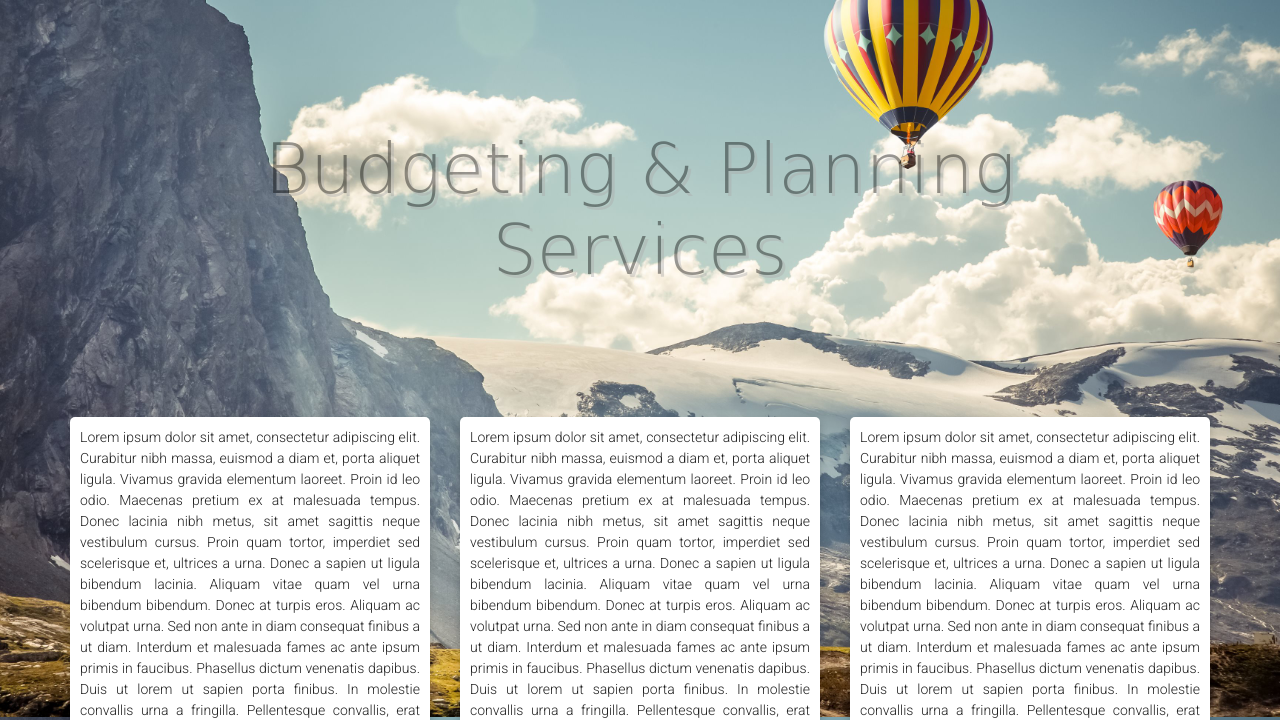
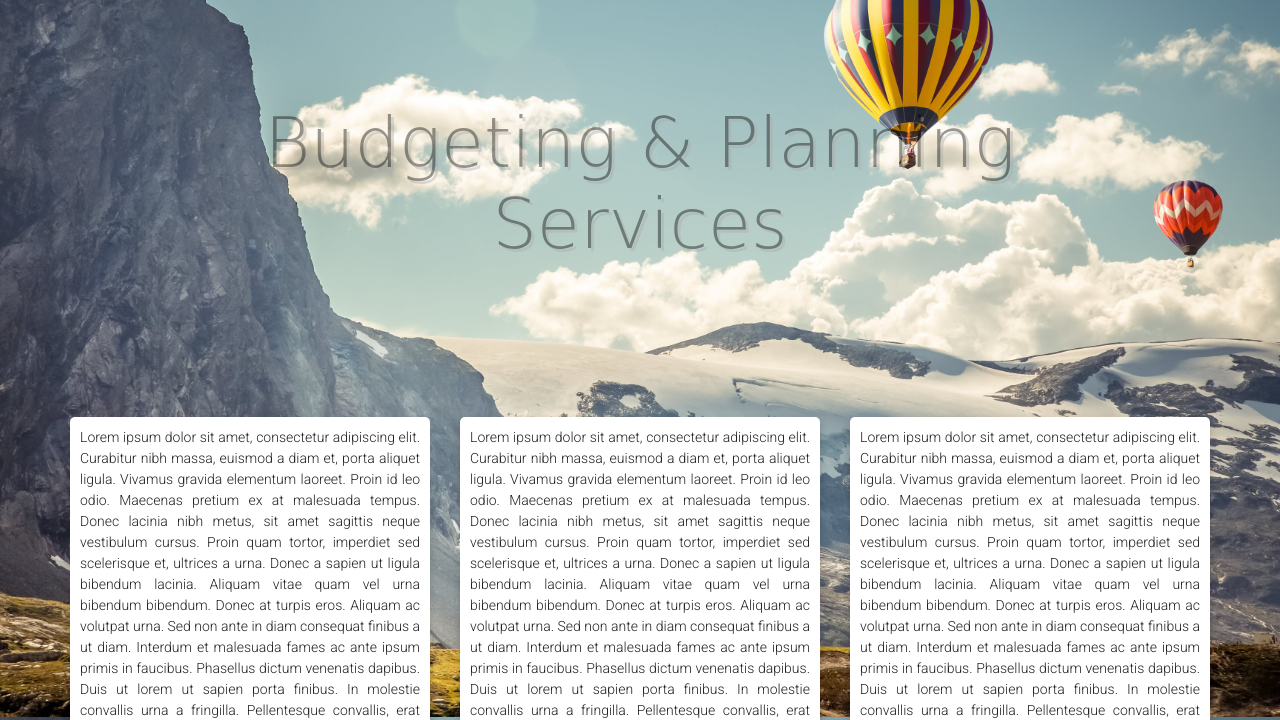
Before and after one commit to Amorpheuz/Fortune, a plain HTML site: page Services-BPS.html in a window 1280 px wide. Shown: the part 83-803 px from the top of the page. Drawn offline with Linux system fonts and the light colour scheme; a web font is replaced by a local one.

Commit message:
Pulled the heading up a bit to make it look better

```diff
--- a/Services-BPS.html
+++ b/Services-BPS.html
@@ -20,6 +20,11 @@
     <link href="assets/css/bootstrap.min.css" rel="stylesheet" />
     <link href="assets/css/material-kit.css" rel="stylesheet"/>
 	<link rel="stylesheet" type="text/css" href="style-pages.css">
+	<style type="text/css">
+		.header{
+			padding-top: 13%;
+		}
+	</style>
 </head>
 
 <body>
```
Also changed, not shown: Services-FRS.html (+5 -0 lines).
